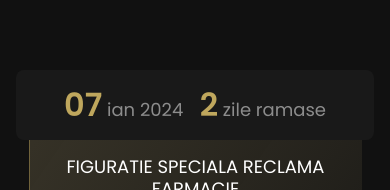
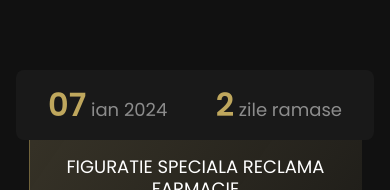
Before and after one commit to SoftNestSol/casting, a Next.js app in the folder client/: page /castings in a window 390 px wide. Shown: the part 234-424 px from the top of the page. Built offline with nearby package versions, Linux system fonts and the light colour scheme; no server answers.

Commit message:
Update castings.module.scss

```diff
--- a/client/styles/castings/castings.module.scss
+++ b/client/styles/castings/castings.module.scss
@@ -56,7 +56,11 @@
 				width: 450px;
 				margin: 0 auto;
 				padding: 1rem 2rem 2rem;
-				background: linear-gradient(to bottom right, #d6c18630 0%, #1e1e1e00 100%);
+				background: linear-gradient(
+					to bottom right,
+					#d6c18630 0%,
+					#1e1e1e00 100%
+				);
 				border: 1px solid #bfa65d80;
 				border-top-style: none;
 				border-right-style: none;
@@ -121,6 +125,8 @@
 				width: 100%;
 
 				.casting_head {
+					padding: 1rem 2rem;
+
 					h3 {
 						span {
 							font-size: 2rem;
```
